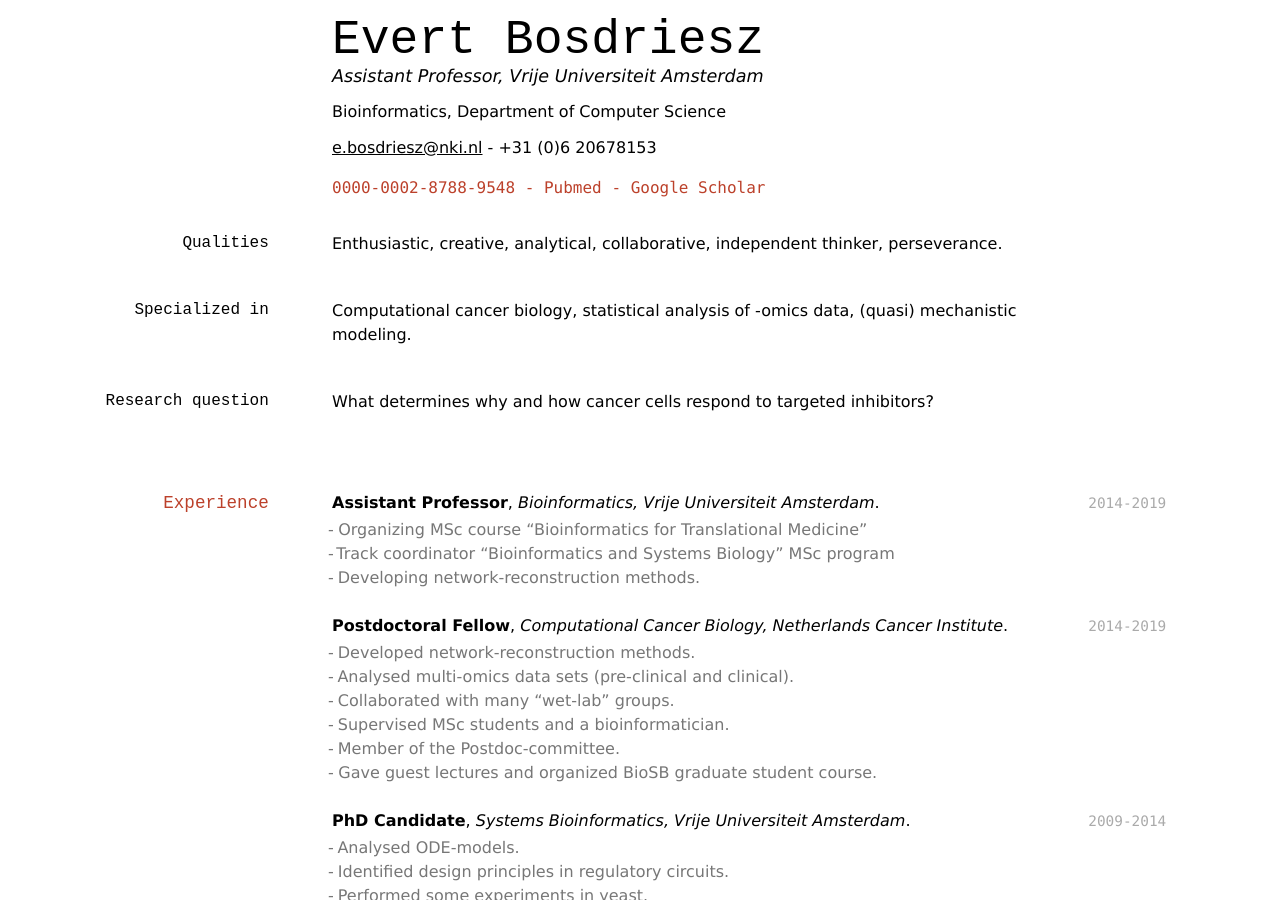
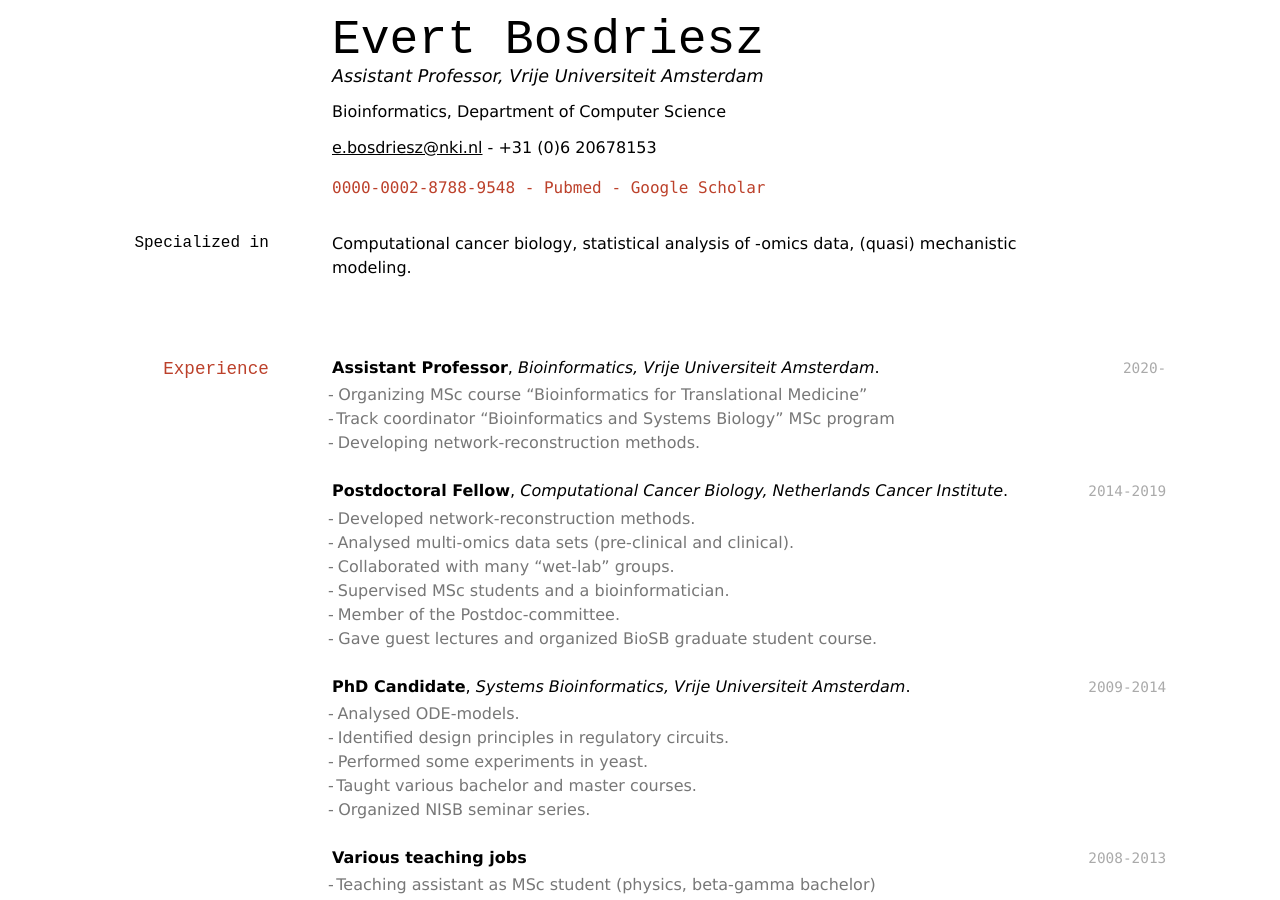
Before and after one commit to evertbosdriesz/markdown-cv, a Jekyll site: the page built from index.md, in a window 1280 px wide and 900 px high. Built offline with Jekyll 4.4.1, drawn with Linux system fonts in a browser that asks for light colours; nearby versions of some CDN libraries; a style sheet for code colours, icons or effects is not loaded.

Commit message:
Update TT dates

```diff
--- a/index.md
+++ b/index.md
@@ -16,21 +16,21 @@ Bioinformatics, Department of Computer Science<br/>
   <a href="https://scholar.google.com/citations?user=FWmDPGgAAAAJ&hl=en"><i class="ai ai-google-scholar"></i> Google Scholar</a>
 </div>
 
-### Qualities
+<!-- ### Qualities
 
-Enthusiastic, creative, analytical, collaborative, independent thinker, perseverance.
+Enthusiastic, creative, analytical, collaborative, independent thinker, perseverance. -->
 
 ### Specialized in
 
 Computational cancer biology, statistical analysis of -omics data, (quasi) mechanistic modeling.
 
-### Research question
+<!-- ### Research question
 
-What determines why and how cancer cells respond to targeted inhibitors?
+What determines why and how cancer cells respond to targeted inhibitors? -->
 
 ## Experience
 
-`2014-2019`
+`2020-`
 **Assistant Professor**, *Bioinformatics, Vrije Universiteit Amsterdam*.<br>
 
 * Organizing MSc course "Bioinformatics for Translational Medicine"
```
